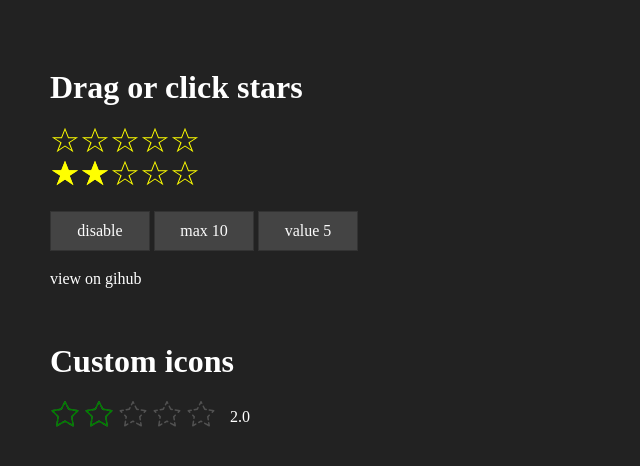
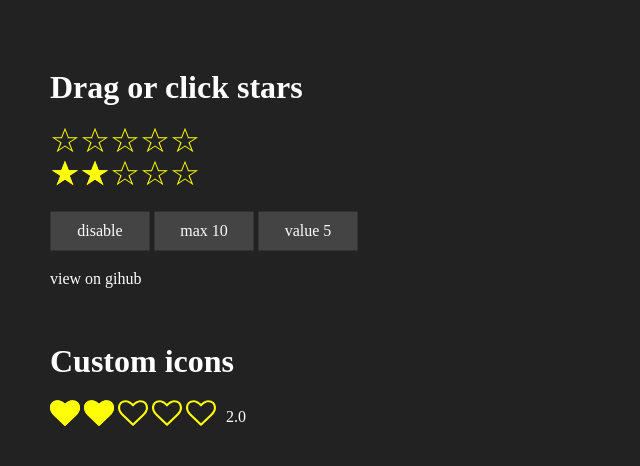
Before and after one commit to camdagr8/jquery-ratings, a website: page src/index.html in a window 1280 px wide. Shown: the whole page, without its empty margins (0-640 px from the left). Drawn offline with nearby package versions, Linux system fonts and the light colour scheme.

Commit message:
Updated demo to use hearts instead of stars.

```diff
--- a/src/index.html
+++ b/src/index.html
@@ -33,28 +33,18 @@
 
     <div class="mt-20">
         <h1>Custom icons</h1>
-      <span id="ratings-3" class="green" data-ratings='{"max": 5, "value": 2, "icons": {"full": "[data-template=full]", "empty": "[data-template=empty]"}}'>
+        <span id="ratings-3" class="red" data-ratings='{"max": 5, "value": 2, "icons": {"full": "[data-template=full]", "empty": "[data-template=empty]"}}'>
           <span data-template="empty">
-          <svg width="20" height="20" viewBox="0 0 20 20">
-            <path d="M5.499 8.333c-0.24 0-0.452-0.173-0.493-0.418-0.045-0.272 0.139-0.53 0.411-0.575l1.749-0.291 0.386-0.772c0.123-0.247 0.424-0.347 0.671-0.224s0.347 0.424 0.224 0.671l-0.5 1c-0.072 0.143-0.207 0.243-0.365 0.27l-2 0.333c-0.028 0.005-0.056 0.007-0.083 0.007z"></path>
-            <path d="M2.5 10c-0.128 0-0.256-0.049-0.354-0.146l-1-1c-0.132-0.132-0.18-0.328-0.123-0.506s0.209-0.31 0.394-0.341l2-0.333c0.273-0.045 0.53 0.139 0.575 0.411s-0.139 0.53-0.411 0.575l-1.042 0.174 0.313 0.313c0.195 0.195 0.195 0.512 0 0.707-0.098 0.098-0.226 0.146-0.354 0.146z"></path>
-            <path d="M14.833 15c-0.24 0-0.452-0.173-0.493-0.418l-0.333-2c-0.027-0.159 0.025-0.322 0.14-0.436l1-1c0.195-0.195 0.512-0.195 0.707 0s0.195 0.512 0 0.707l-0.818 0.818 0.291 1.746c0.045 0.272-0.139 0.53-0.411 0.575-0.028 0.005-0.055 0.007-0.083 0.007z"></path>
-            <path d="M15.5 19c-0.082 0-0.164-0.020-0.239-0.061l-3-1.636c-0.242-0.132-0.332-0.436-0.2-0.678s0.436-0.332 0.678-0.2l2.099 1.145-0.165-0.987c-0.045-0.272 0.139-0.53 0.411-0.575s0.53 0.139 0.575 0.411l0.333 2c0.031 0.189-0.048 0.379-0.203 0.49-0.086 0.061-0.188 0.093-0.29 0.093z"></path>
-            <path d="M5.334 14c-0.027 0-0.055-0.002-0.083-0.007-0.272-0.045-0.456-0.303-0.411-0.575l0.124-0.746-0.818-0.818c-0.195-0.195-0.195-0.512 0-0.707s0.512-0.195 0.707 0l1 1c0.114 0.114 0.166 0.276 0.14 0.436l-0.167 1c-0.041 0.245-0.253 0.418-0.493 0.418z"></path>
-            <path d="M4.5 19c-0.102 0-0.204-0.031-0.29-0.093-0.156-0.111-0.235-0.301-0.203-0.49l0.5-3c0.045-0.272 0.303-0.456 0.575-0.411s0.456 0.303 0.411 0.575l-0.331 1.987 1.099-0.599c0.242-0.132 0.546-0.043 0.678 0.199s0.043 0.546-0.2 0.678l-2 1.091c-0.075 0.041-0.157 0.061-0.239 0.061z"></path>
-            <path d="M8.5 16.818c-0.177 0-0.349-0.094-0.439-0.261-0.132-0.242-0.043-0.546 0.2-0.678l1.5-0.818c0.149-0.081 0.33-0.081 0.479 0l0.5 0.273c0.242 0.132 0.332 0.436 0.2 0.678s-0.436 0.332-0.678 0.2l-0.261-0.142-1.261 0.688c-0.076 0.041-0.158 0.061-0.239 0.061z"></path>
-            <path d="M17.5 10c-0.128 0-0.256-0.049-0.354-0.146-0.195-0.195-0.195-0.512 0-0.707l0.313-0.313-2.042-0.34c-0.272-0.045-0.456-0.303-0.411-0.575s0.303-0.456 0.575-0.411l3 0.5c0.185 0.031 0.337 0.162 0.394 0.341s0.010 0.374-0.123 0.506l-1 1c-0.098 0.098-0.226 0.147-0.354 0.147z"></path>
-            <path d="M13.501 8.167c-0.027 0-0.055-0.002-0.083-0.007l-1-0.167c-0.158-0.026-0.293-0.127-0.365-0.27l-1-2c-0.123-0.247-0.023-0.547 0.224-0.671s0.547-0.023 0.671 0.224l0.886 1.772 0.749 0.125c0.272 0.045 0.456 0.303 0.411 0.575-0.041 0.244-0.253 0.418-0.493 0.418z"></path>
-            <path d="M9 5c-0.075 0-0.151-0.017-0.223-0.053-0.247-0.123-0.347-0.424-0.224-0.671l1-2c0.085-0.169 0.258-0.276 0.447-0.276 0 0 0 0 0 0 0.189 0 0.363 0.107 0.447 0.276l0.5 1c0.123 0.247 0.023 0.547-0.224 0.671s-0.547 0.023-0.671-0.224l-0.053-0.106-0.553 1.106c-0.088 0.175-0.264 0.277-0.448 0.277z"></path>
+            <svg width="28" height="28" viewBox="0 0 28 28">
+              <path d="M26 9.312c0-4.391-2.969-5.313-5.469-5.313-2.328 0-4.953 2.516-5.766 3.484-0.375 0.453-1.156 0.453-1.531 0-0.812-0.969-3.437-3.484-5.766-3.484-2.5 0-5.469 0.922-5.469 5.313 0 2.859 2.891 5.516 2.922 5.547l9.078 8.75 9.063-8.734c0.047-0.047 2.938-2.703 2.938-5.563zM28 9.312c0 3.75-3.437 6.891-3.578 7.031l-9.734 9.375c-0.187 0.187-0.438 0.281-0.688 0.281s-0.5-0.094-0.688-0.281l-9.75-9.406c-0.125-0.109-3.563-3.25-3.563-7 0-4.578 2.797-7.313 7.469-7.313 2.734 0 5.297 2.156 6.531 3.375 1.234-1.219 3.797-3.375 6.531-3.375 4.672 0 7.469 2.734 7.469 7.313z"></path>
             </svg>
           </span>
           <span data-template="full">
-          <svg width="20" height="20" viewBox="0 0 20 20">
-            <path d="M15.5 19c-0.082 0-0.164-0.020-0.239-0.061l-5.261-2.869-5.261 2.869c-0.168 0.092-0.373 0.079-0.529-0.032s-0.235-0.301-0.203-0.49l0.958-5.746-3.818-3.818c-0.132-0.132-0.18-0.328-0.123-0.506s0.209-0.31 0.394-0.341l5.749-0.958 2.386-4.772c0.085-0.169 0.258-0.276 0.447-0.276s0.363 0.107 0.447 0.276l2.386 4.772 5.749 0.958c0.185 0.031 0.337 0.162 0.394 0.341s0.010 0.374-0.123 0.506l-3.818 3.818 0.958 5.746c0.031 0.189-0.048 0.379-0.203 0.49-0.086 0.061-0.188 0.093-0.29 0.093zM10 15c0.082 0 0.165 0.020 0.239 0.061l4.599 2.508-0.831-4.987c-0.027-0.159 0.025-0.322 0.14-0.436l3.313-3.313-5.042-0.84c-0.158-0.026-0.293-0.127-0.365-0.27l-2.053-4.106-2.053 4.106c-0.072 0.143-0.207 0.243-0.365 0.27l-5.042 0.84 3.313 3.313c0.114 0.114 0.166 0.276 0.14 0.436l-0.831 4.987 4.599-2.508c0.075-0.041 0.157-0.061 0.239-0.061z"></path>
+            <svg width="28" height="28" viewBox="0 0 28 28">
+              <path d="M14 26c-0.25 0-0.5-0.094-0.688-0.281l-9.75-9.406c-0.125-0.109-3.563-3.25-3.563-7 0-4.578 2.797-7.313 7.469-7.313 2.734 0 5.297 2.156 6.531 3.375 1.234-1.219 3.797-3.375 6.531-3.375 4.672 0 7.469 2.734 7.469 7.313 0 3.75-3.437 6.891-3.578 7.031l-9.734 9.375c-0.187 0.187-0.438 0.281-0.688 0.281z"></path>
             </svg>
           </span>
-      </span>
-      <span class="rating-text"></span>
+        </span><span class="rating-text"></span>
     </div>
 
     <script src='https://cdnjs.cloudflare.com/ajax/libs/jquery/3.1.1/jquery.min.js'></script>
```
Lines whose indentation alone changed are shown as unchanged.
